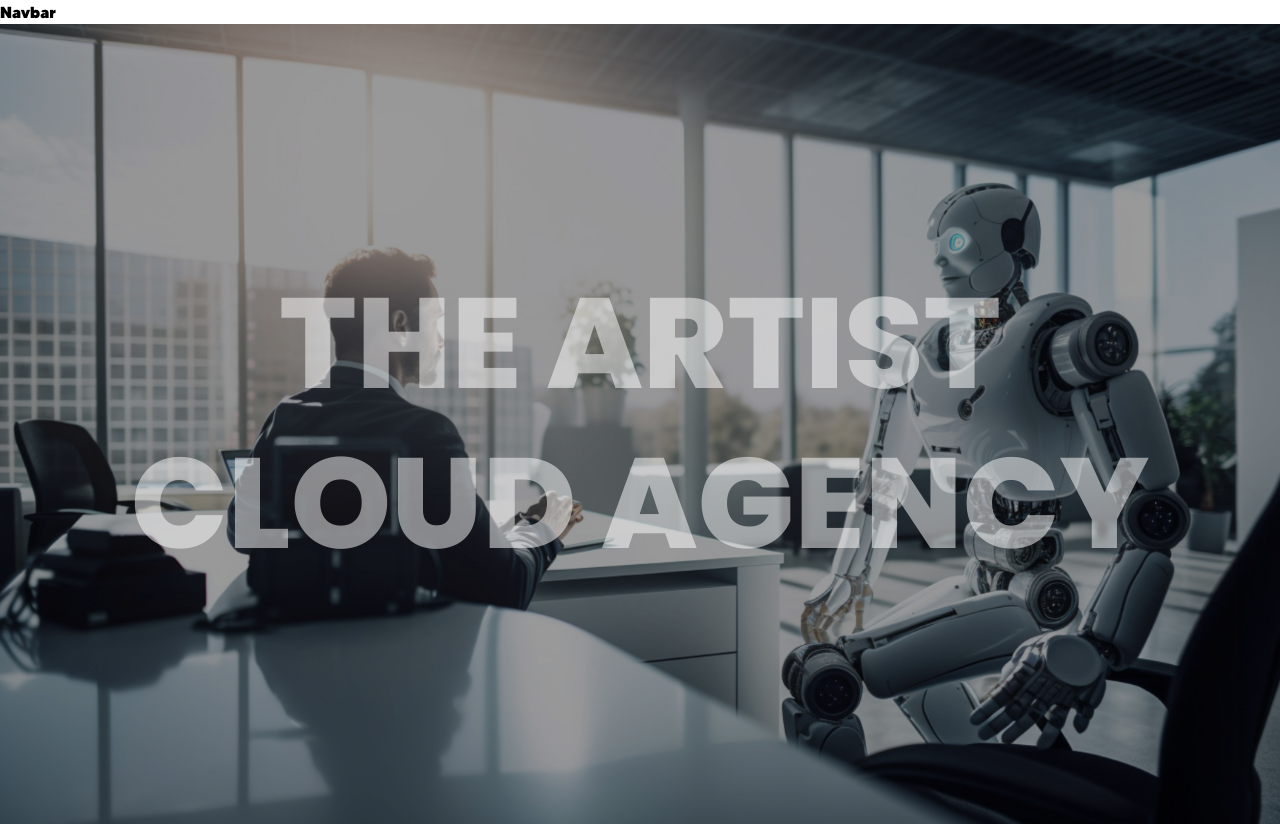
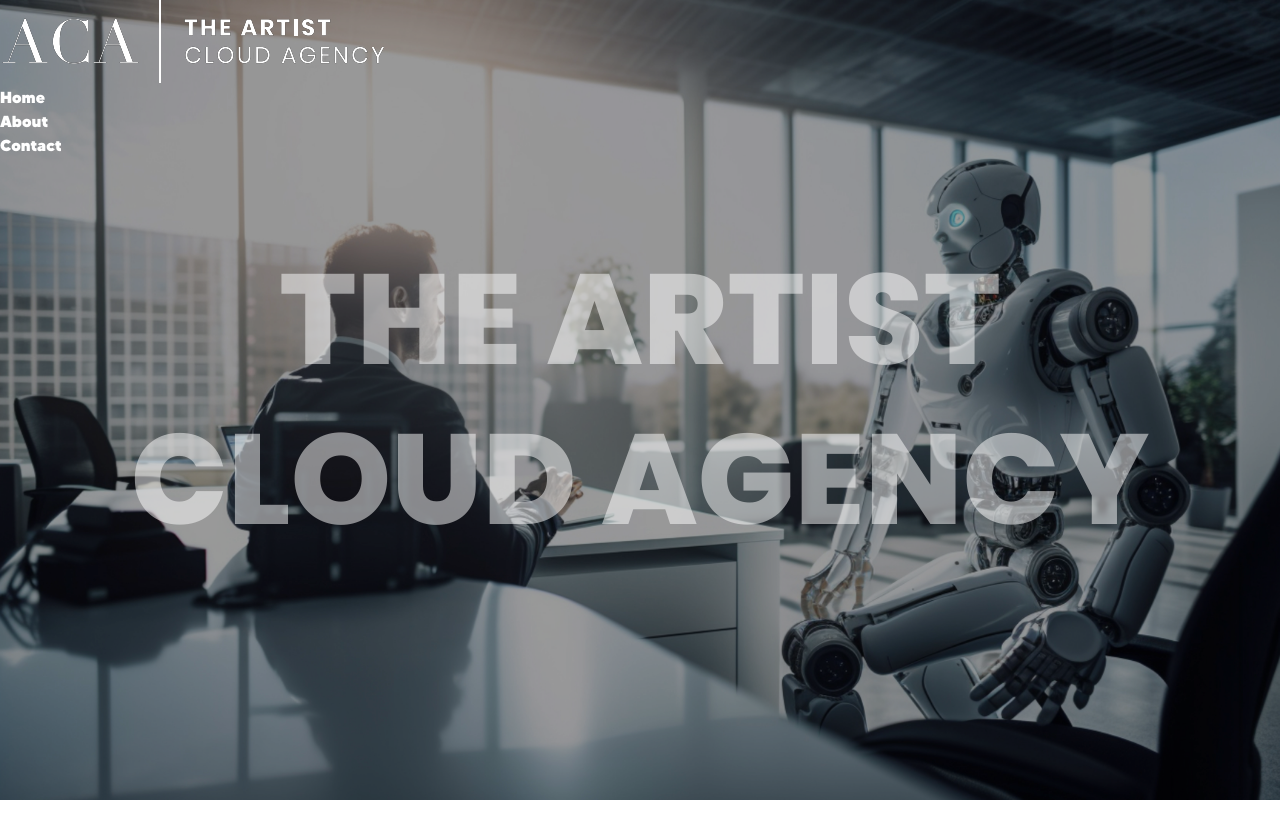
Before and after one commit to alamincoders/leading-page-react-vite-tailwindcss, a React (Vite) app: page / in a window 1280 px wide. Shown: the top 826 px of the page. Built offline with nearby package versions, Linux system fonts and the light colour scheme.

Commit message:
creating navbar

```diff
--- a/src/components/layout/index.jsx
+++ b/src/components/layout/index.jsx
@@ -7,7 +7,7 @@ import Navbar from "../shared/Navbar";
 const Layout = () => {
   return (
     <React.Fragment>
-      <header>
+      <header className="absolute top-0 left-0 w-full h-full z-50">
         <Navbar />
       </header>
 
--- a/src/components/shared/Navbar.jsx
+++ b/src/components/shared/Navbar.jsx
@@ -1,5 +1,36 @@
+import logo from "../../assets/images/nav_logo.png";
 const Navbar = () => {
-  return <nav>Navbar</nav>;
+  return (
+    <nav className="text-white">
+      <div>
+        <ul>
+          <div>
+            <li className="">
+              <img src={logo} alt="" />
+            </li>
+          </div>
+          <div>
+            <li>
+              <span></span>
+              <span>Home</span>
+            </li>
+            <li>
+              <span></span>
+              <span>About</span>
+            </li>
+            <li>
+              <span></span>
+              <span>Contact</span>
+            </li>
+          </div>
+          <div>
+            <li></li>
+            <li></li>
+          </div>
+        </ul>
+      </div>
+    </nav>
+  );
 };
 
 export default Navbar;
--- a/src/styles/index.css
+++ b/src/styles/index.css
@@ -43,6 +43,7 @@ html {
 body {
   font-family: "Black_PERSONAL";
   box-sizing: border-box;
+  position: relative;
 }
 
 .container_fluid {
```
